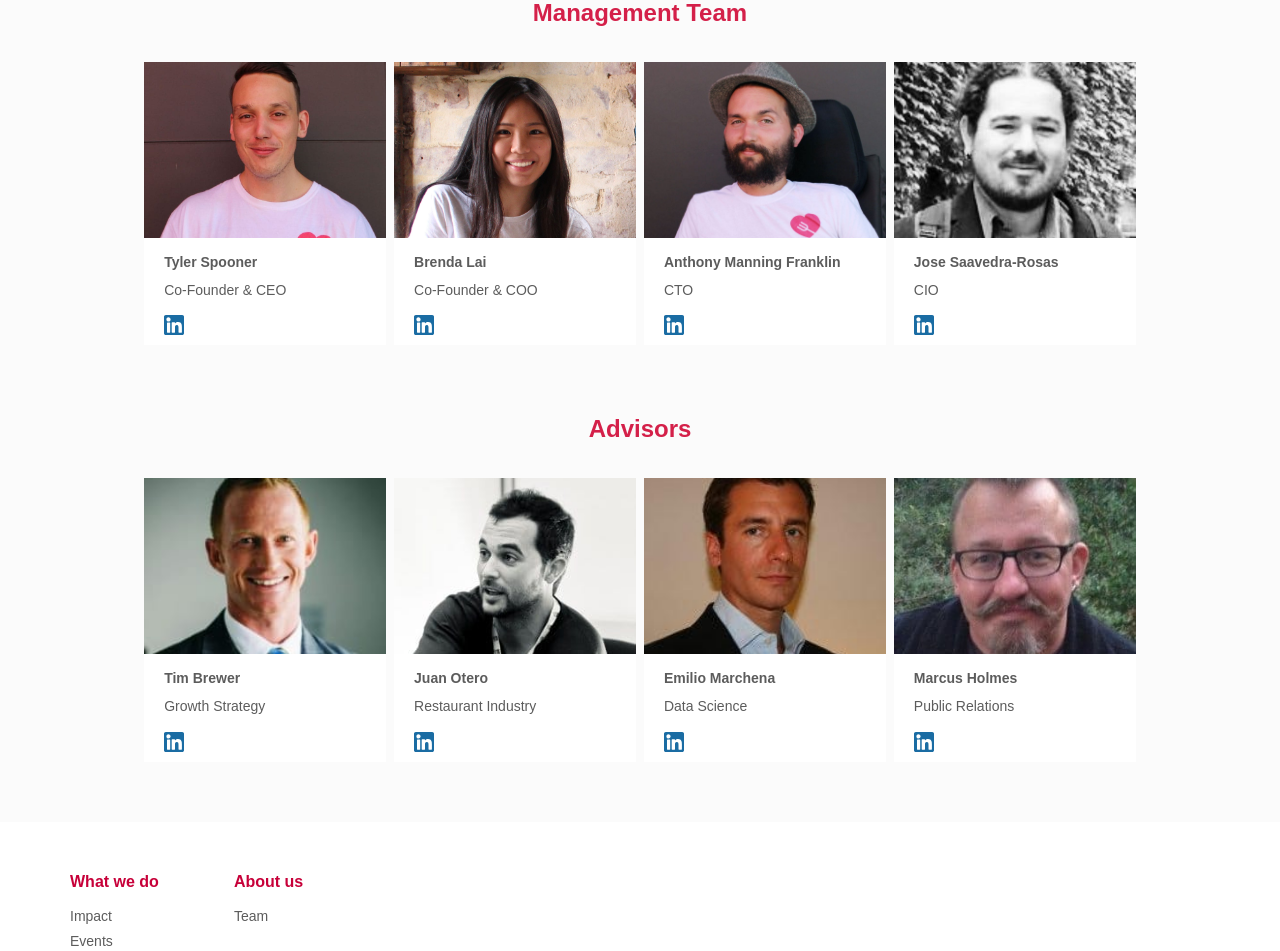
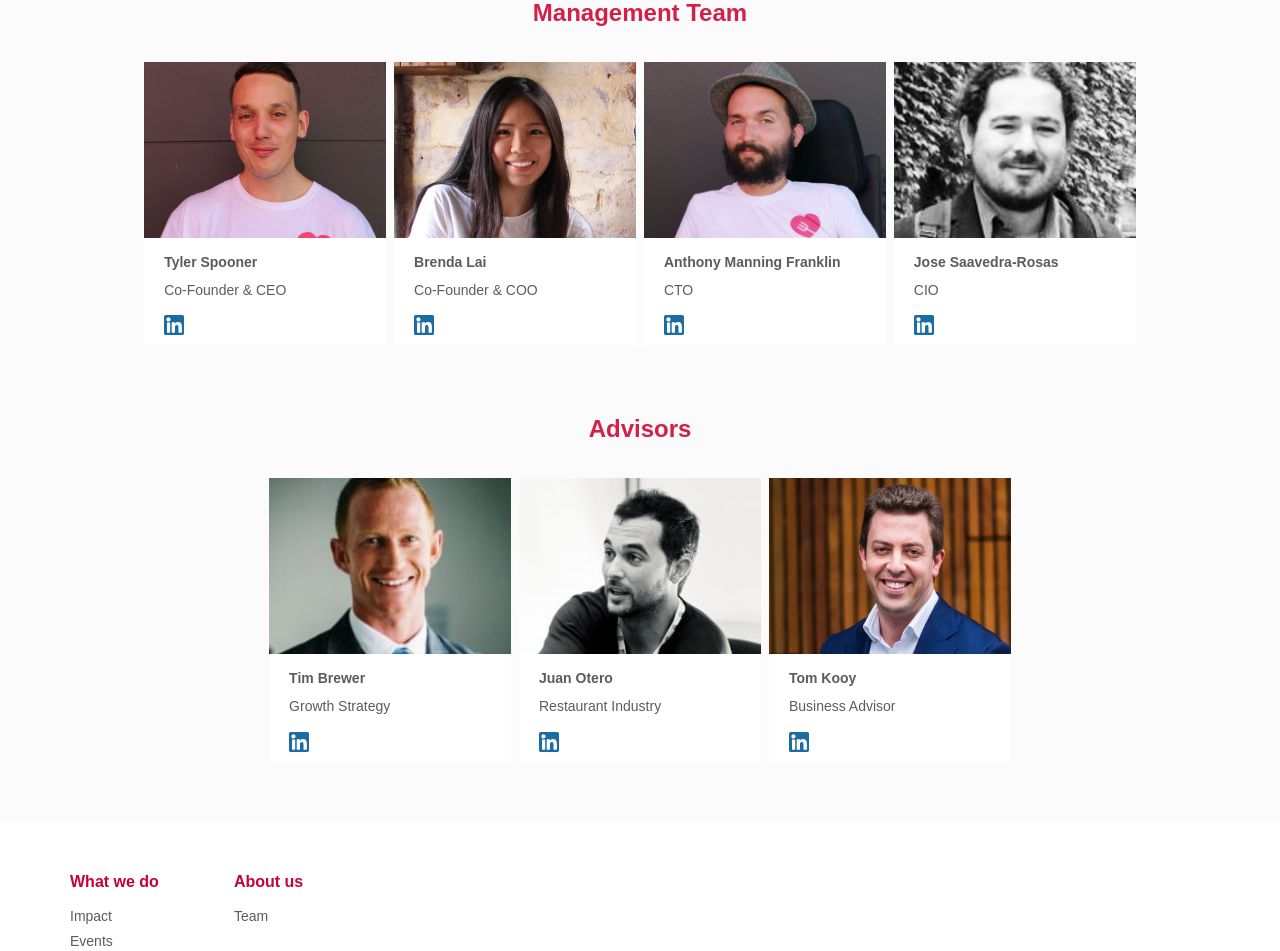
Before and after one commit to integral0909/feedme_django_backend, a Django app: page /team/ in a window 1280 px wide. Shown: the part 1296-2247 px from the top of the page. Run offline with Django 3.2, Linux system fonts and the light colour scheme; parts of the project's set-up code (start-up, migrations or seed data) failed here and were passed over; some libraries are stand-ins or nearby versions; some web fonts are replaced.

```diff
--- a/templates/flatpages/team.html
+++ b/templates/flatpages/team.html
@@ -161,22 +161,12 @@
 </div>
 <div class="team-list">
   <div class="team-image">
-    <img src="{% static 'images/emilio.jpg' %}" alt="Emilio Marchena">
+    <img src="{% static 'images/tomk.jpg' %}" alt="Tom Kooy">
   </div>
   <div class="team-desc">
-    <h3>Emilio Marchena</h3>
-    <p>Data Science</p>
-    <a href="https://www.linkedin.com/in/emilio-carnicero-marchena-5090732/"target="_blank"><img src="{% static 'images/linkedin-color.svg' %}" alt="linkedin"></a>
-  </div>
-</div>
-<div class="team-list">
-  <div class="team-image">
-    <img src="{% static 'images/marcus.jpg' %}" alt="Marcus Holmes">
-  </div>
-  <div class="team-desc">
-    <h3>Marcus Holmes</h3>
-    <p>Public Relations</p>
-    <a href="https://www.linkedin.com/in/gentlemantech/"target="_blank"><img src="{% static 'images/linkedin-color.svg' %}" alt="linkedin"></a>
+    <h3>Tom Kooy</h3>
+    <p>Business Advisor</p>
+    <a href="https://www.linkedin.com/in/tom-kooy-14ba3b73/"target="_blank"><img src="{% static 'images/linkedin-color.svg' %}" alt="linkedin"></a>
   </div>
 </div>
               </div>
```
Also changed, not shown: main/admin.py (+18 -0 lines), common-static/images/tomk.jpg (added).
